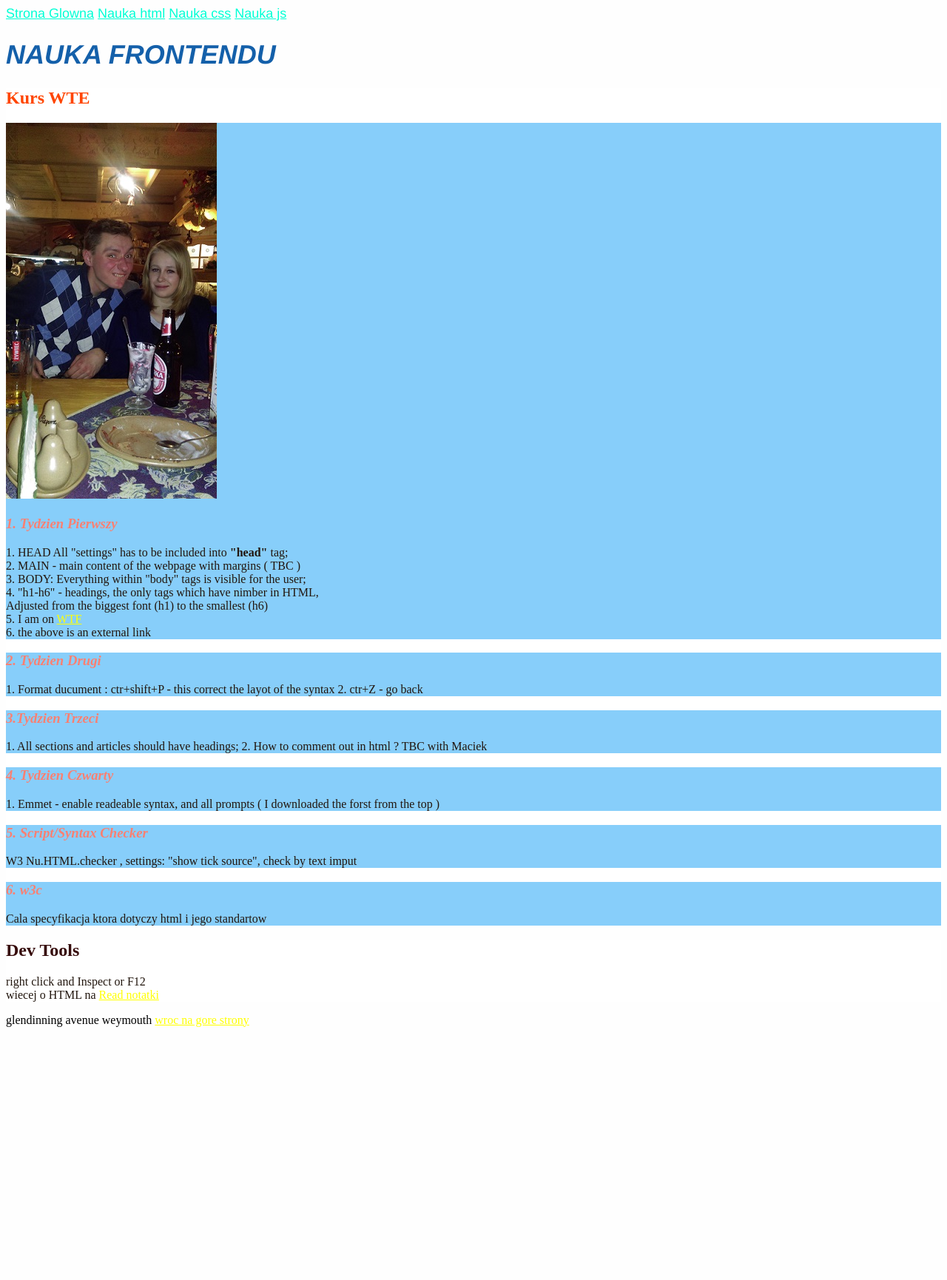
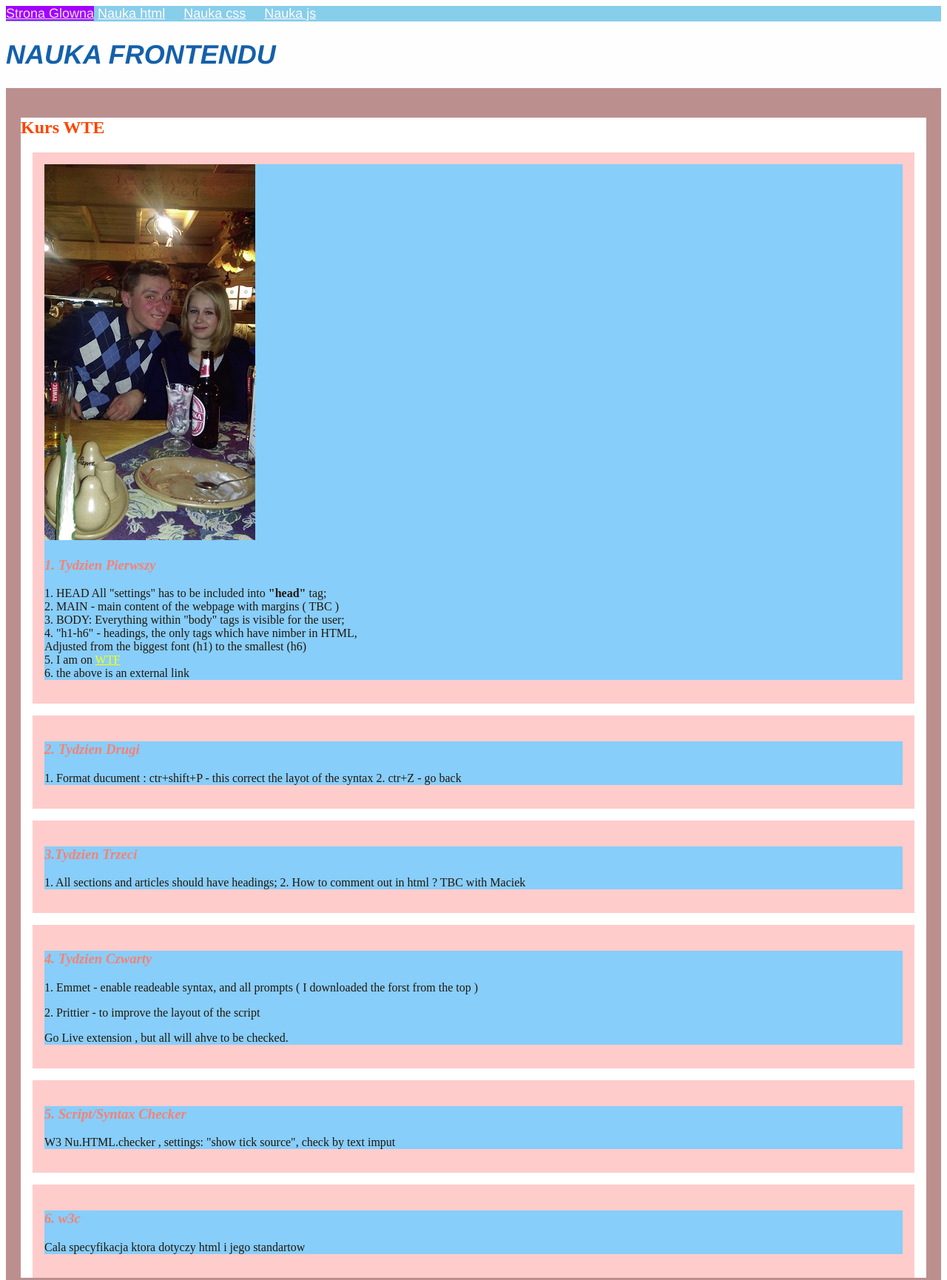
Before and after one commit to Magdalena-Lisicka/homepage, a plain HTML site: page index.html in a window 1280 px wide. Shown: the top 1730 px of the page at 74% size. Before the commit the page ends 1396 px from the top, so only its background shows below. Drawn offline with Linux system fonts and the light colour scheme.

Commit message:
changes after week4

```diff
--- a/index.html
+++ b/index.html
@@ -1,23 +1,20 @@
 <!DOCTYPE html>
 <html lang="pl">
-
   <head>
-    <meta charset="UTF-8">
-    <meta name="viewport" content="width=device-width, initial-scale=1.0">
-    <title> My Website development </title>
+    <meta charset="UTF-8" />
+    <meta name="viewport" content="width=device-width, initial-scale=1.0" />
+    <title>My Website development</title>
 
     <link href="style.css" rel="stylesheet" type="text/css" />
-
-
   </head>
 
   <body>
     <header>
-        <nav>
-            <a href="index.html">Strona Glowna</a>
-            <a href="nauka-html.html">Nauka html</a>
-            <a href="nauka-css.html">Nauka css</a>
-            <a href="nauka-js.html">Nauka js</a>
+      <nav class="navigation" class="navigation__link">
+        <a href="index.html" class="navigation__link-homepage">Strona Glowna</a>
+        <a href="nauka-html.html" class="navigation__link">Nauka html</a>
+        <a href="nauka-css.html" class="navigation__link">Nauka css</a>
+        <a href="nauka-js.html" class="navigation__link">Nauka js</a>
       </nav>
     </header>
     <main>
@@ -25,68 +22,88 @@
         <h1>
           NAUKA FRONTENDU
         </h1>
-
       </header>
-
+      <div class="section">
         <section id="notatki">
-            <h2 class="title"> Kurs WTE </h2>
+          <h2 class="title">Kurs WTE</h2>
+          <div class="article">
             <article>
               <img src="Misie.jpg" alt="Misie" />
               <h3>
                 1. Tydzien Pierwszy
               </h3>
               <p>
-                    1. HEAD All "settings" has to be included into <b>"head" </b>tag;<br />
-                    2. MAIN - main content of the webpage with margins ( TBC ) <br />
-                    3. BODY: Everything within "body" tags is visible for the user;<br />
-                    4. "h1-h6" - headings, the only tags which have nimber in HTML, <br />
+                1. HEAD All "settings" has to be included into
+                <b>"head" </b>tag;<br />
+                2. MAIN - main content of the webpage with margins ( TBC )
+                <br />
+                3. BODY: Everything within "body" tags is visible for the
+                user;<br />
+                4. "h1-h6" - headings, the only tags which have nimber in HTML,
+                <br />
                 Adjusted from the biggest font (h1) to the smallest (h6)<br />
                 5. I am on <a href="https://cotenfrontend.pl">WTF</a> <br />
                 6. the above is an external link <br />
-
-
               </p>
             </article>
+          </div>
 
-
+          <div class="article">
             <article>
               <h3>
                 2. Tydzien Drugi
               </h3>
               <p>
-                    1. Format ducument : ctr+shift+P - this correct the layot of the syntax
-                    2. ctr+Z - go back
+                1. Format ducument : ctr+shift+P - this correct the layot of the
+                syntax 2. ctr+Z - go back
               </p>
             </article>
+          </div>
 
+          <div class="article">
             <article>
               <h3>
                 3.Tydzien Trzeci
               </h3>
               <p>
-                    1. All sections and articles should have headings;
-                    2. How to comment out in html ? TBC with Maciek
+                1. All sections and articles should have headings; 2. How to
+                comment out in html ? TBC with Maciek
               </p>
             </article>
-
+          </div>
+          <div class="article">
             <article>
               <h3>
                 4. Tydzien Czwarty
               </h3>
               <p>
-                    1. Emmet - enable readeable syntax, and all prompts ( I downloaded the forst from the top )
+                1. Emmet - enable readeable syntax, and all prompts ( I downloaded
+                the forst from the top )
+              </p>
+              <p>
+                2. Prittier - to improve the layout of the script
+              </p>
+              <p>
+                Go Live extension , but all will ahve to be checked.
               </p>
             </article>
 
+          </div>
+
+
+          <div class="article">
             <article>
               <h3>
                 5. Script/Syntax Checker
               </h3>
               <p>
-                    W3 Nu.HTML.checker , settings: "show tick source", check by text imput
+                W3 Nu.HTML.checker , settings: "show tick source", check by text
+                imput
               </p>
             </article>
+          </div>
 
+          <div class="article">
             <article>
               <h3>
                 6. w3c
@@ -95,32 +112,25 @@
                 Cala specyfikacja ktora dotyczy html i jego standartow
               </p>
             </article>
+          </div>
+        </section>
+      </div class="article">
 
-        </section>
-
+      <div class="section">
         <section>
           <h2>
             Dev Tools
-
           </h2>
           <p>
             right click and Inspect or F12<br />
             wiecej o HTML na <a href="#notatki">Read notatki</a>
-
           </p>
-
         </section>
-
-
-
+      </div>
     </main>
     <footer>
       glendinning avenue weymouth <a href="#top">wroc na gore strony</a>
       <script src="main.js"></script>
-
     </footer>
-
-
   </body>
-
 </html>
--- a/main.js
+++ b/main.js
@@ -2,8 +2,11 @@
 //console.log('Uwaga, Uwaga');
 //console.log('Hej hej');
 // camelCase do nazwy zmiennych ,  variables (tbc)
-const firstName ='Magda';
-const age='49';
-console.log(firstName);
-console.log(age);
-console.log(`Sie ma , nazwam sie ${firstName} i mam ${age} lat`)
+//const firstName ='Magda';
+//const age='49';
+//console.log(firstName);
+//console.log(age);
+//console.log(`Sie ma , nazwam sie ${firstName} i mam ${age} lat`)
+
+const heading=document.querySelector ('main-header');
+console.log(heading);
--- a/style.css
+++ b/style.css
@@ -1,3 +1,33 @@
+.article {
+    background-color:rgba(255,0,0,0.2);
+    padding:16px;
+    margin: 16px;
+}
+
+.navigation{
+    background-color: skyblue;
+    padding:16px
+    border-radius: 8px;
+}
+
+.navigation__link {
+    color: snow;
+    display: inline-block;
+    margin-right: 20px;
+}
+
+.navigation__link-homepage {
+    background-color: rgb(162, 0, 255);
+    color:rgb(238, 229, 236);
+}
+
+.section {
+    background-color: rosybrown;
+    padding: 20px;
+    margin: auto;
+}
+
+
 body{background-color: #fefefe;
 }
 header {
```
Also changed, not shown: nauka-css.html (+18 -23 lines), nauka-html.html (+27 -39 lines), nauka-js.html (+9 -18 lines). Lines whose indentation alone changed are shown as unchanged.
